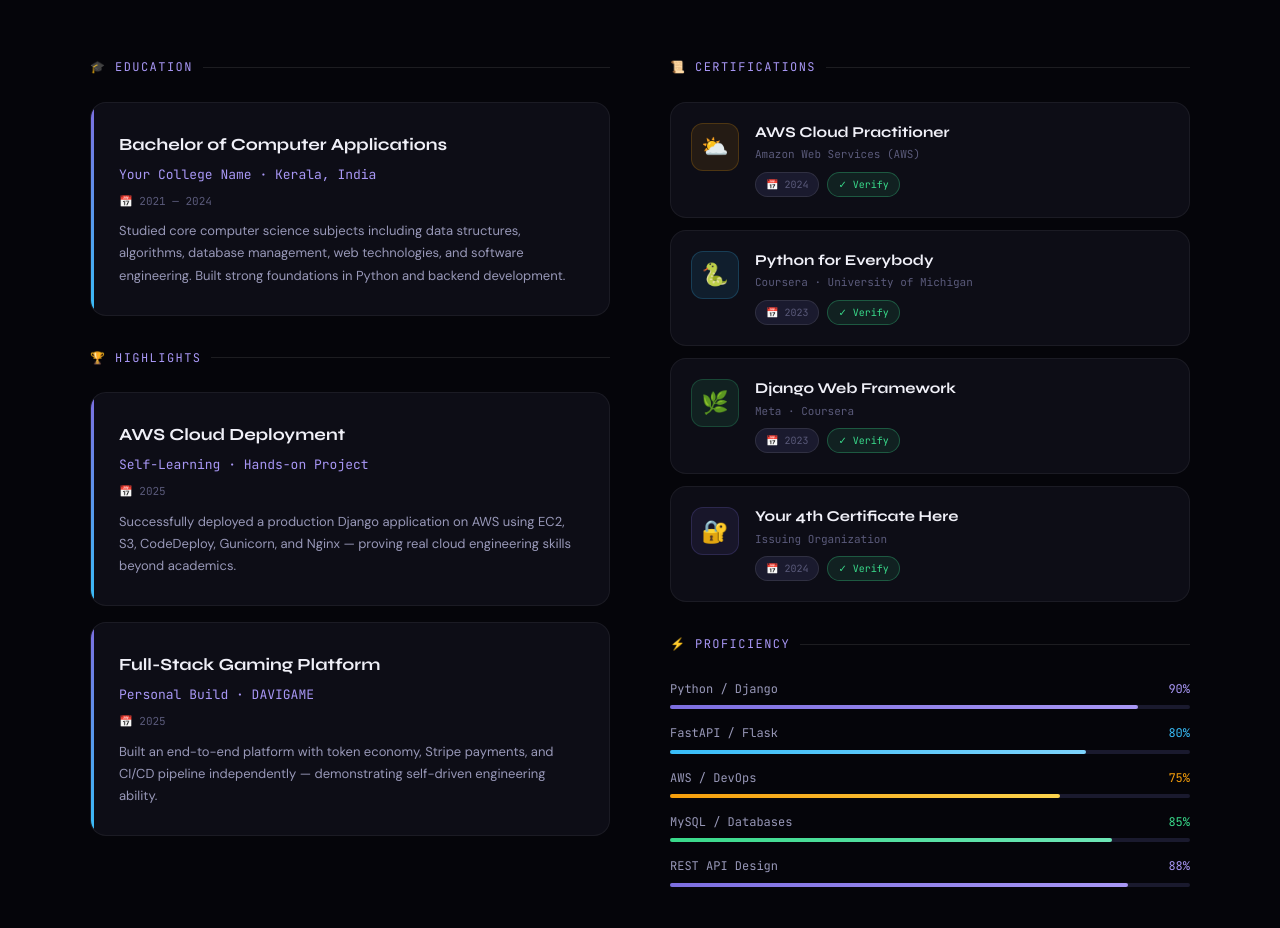
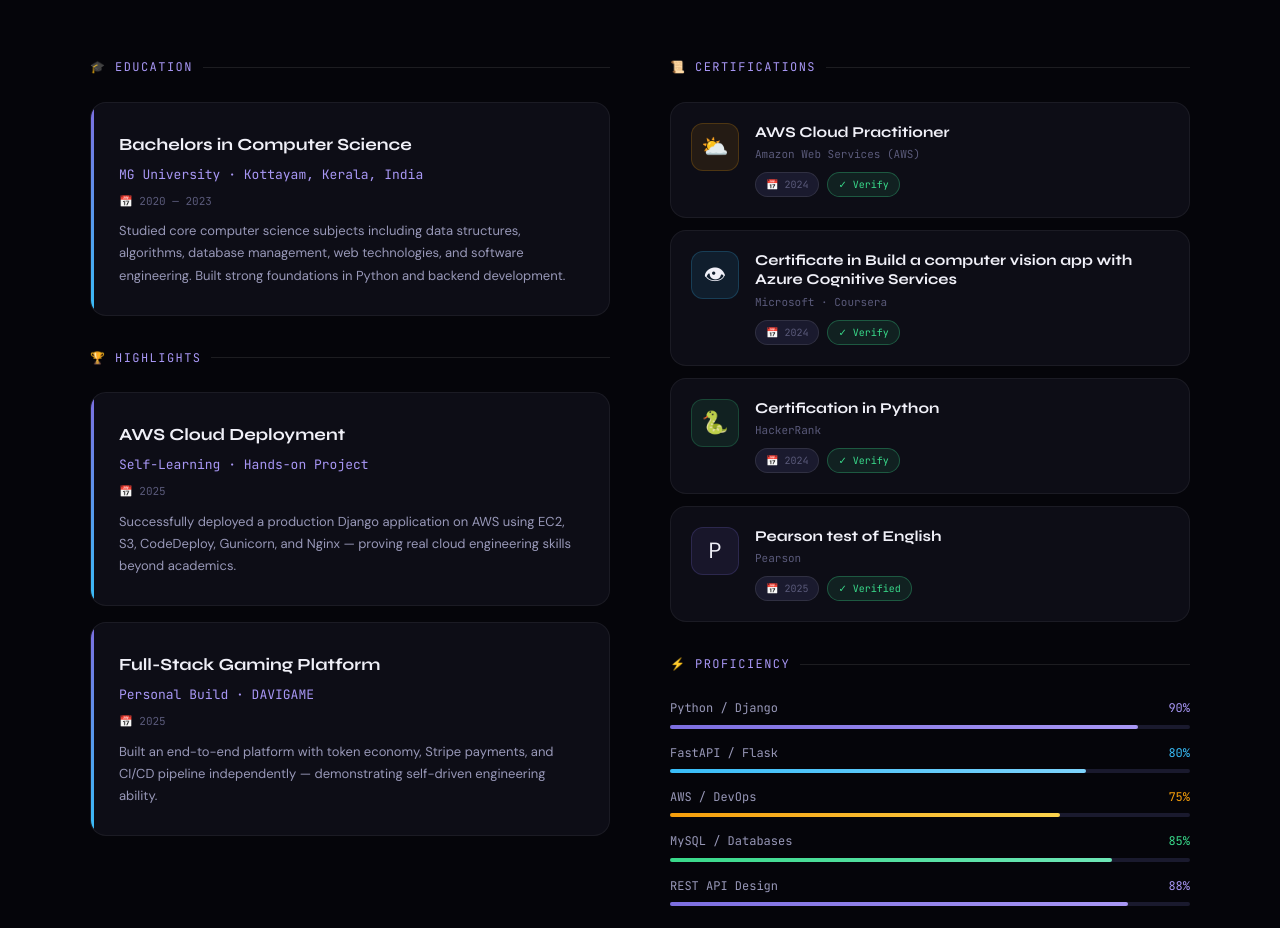
Before and after one commit to alnxha7/alnxha7.github.io, a plain HTML site: page index.html in a window 1280 px wide. Shown: the part 3964-4892 px from the top of the page. Drawn offline with Linux system fonts and the light colour scheme.

Commit message:
modified the Education and certifications section

```diff
--- a/index.html
+++ b/index.html
@@ -501,9 +501,9 @@
       <div class="reveal">
         <div class="edu-block-title">&#127891; Education</div>
         <div class="edu-card">
-          <div class="edu-degree">Bachelor of Computer Applications</div>
-          <div class="edu-school">Your College Name &middot; Kerala, India</div>
-          <div class="edu-year">&#128197; 2021 &mdash; 2024</div>
+          <div class="edu-degree">Bachelors in Computer Science</div>
+          <div class="edu-school">MG University &middot; Kottayam, Kerala, India</div>
+          <div class="edu-year">&#128197; 2020 &mdash; 2023</div>
           <div class="edu-desc">Studied core computer science subjects including data structures, algorithms, database management, web technologies, and software engineering. Built strong foundations in Python and backend development.</div>
         </div>
         <div class="edu-block-title" style="margin-top:32px">&#127942; Highlights</div>
@@ -534,35 +534,35 @@
           </div>
         </div>
         <div class="cert-card">
-          <div class="cert-icon ci-py">&#128013;</div>
+          <div class="cert-icon ci-py">&#128065;</div>
           <div>
-            <div class="cert-name">Python for Everybody</div>
-            <div class="cert-issuer">Coursera &middot; University of Michigan</div>
+            <div class="cert-name">Certificate in Build a computer vision app with Azure Cognitive Services</div>
+            <div class="cert-issuer">Microsoft &middot; Coursera</div>
             <div class="cert-badges">
-              <span class="cert-badge cb-year">&#128197; 2023</span>
-              <a href="#" class="cert-badge cb-verify">&#10003; Verify</a>
+              <span class="cert-badge cb-year">&#128197; 2024</span>
+              <a href="https://www.coursera.org/account/accomplishments/verify/SYFQ34GYBCS7" class="cert-badge cb-verify">&#10003; Verify</a>
             </div>
           </div>
         </div>
         <div class="cert-card">
-          <div class="cert-icon ci-dj">&#127807;</div>
+          <div class="cert-icon ci-dj">&#128013;</div>
           <div>
-            <div class="cert-name">Django Web Framework</div>
-            <div class="cert-issuer">Meta &middot; Coursera</div>
+            <div class="cert-name">Certification in Python</div>
+            <div class="cert-issuer">HackerRank</div>
             <div class="cert-badges">
-              <span class="cert-badge cb-year">&#128197; 2023</span>
-              <a href="#" class="cert-badge cb-verify">&#10003; Verify</a>
+              <span class="cert-badge cb-year">&#128197; 2024</span>
+              <a href="https://www.hackerrank.com/certificates/a39ab5371c9c" class="cert-badge cb-verify">&#10003; Verify</a>
             </div>
           </div>
         </div>
         <div class="cert-card">
-          <div class="cert-icon ci-gen">&#128272;</div>
+          <div class="cert-icon ci-gen">P</div>
           <div>
-            <div class="cert-name">Your 4th Certificate Here</div>
-            <div class="cert-issuer">Issuing Organization</div>
+            <div class="cert-name">Pearson test of English</div>
+            <div class="cert-issuer">Pearson</div>
             <div class="cert-badges">
-              <span class="cert-badge cb-year">&#128197; 2024</span>
-              <a href="#" class="cert-badge cb-verify">&#10003; Verify</a>
+              <span class="cert-badge cb-year">&#128197; 2025</span>
+              <a href="#" class="cert-badge cb-verify">&#10003; Verified</a>
             </div>
           </div>
         </div>
```
